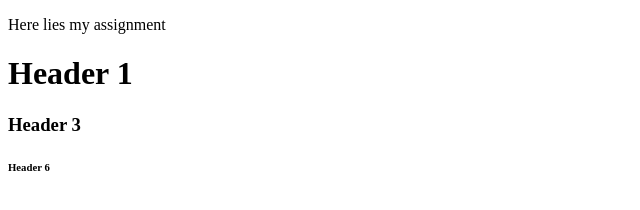
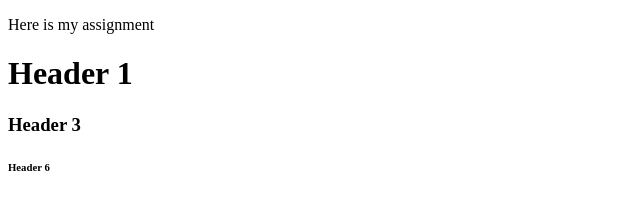
Before and after one commit to dwightofhand/HTML-and-CSS-Projects, a plain HTML site: page Assignment.html in a window 1280 px wide. Shown: the full height of the page, 0-640 px from the left. Drawn offline with Linux system fonts and the light colour scheme.

Commit message:
Update Assignment.html

```diff
--- a/Assignment.html
+++ b/Assignment.html
@@ -5,7 +5,7 @@
 		<meta charset="utf-8">
 	</head>
 	<body>
-	<p> Here lies my assignment</p>
+	<p> Here is my assignment</p>
 	<h1>Header 1</h1>
 	<h3>Header 3</h3>
 	<h6>Header 6</h6>
```
